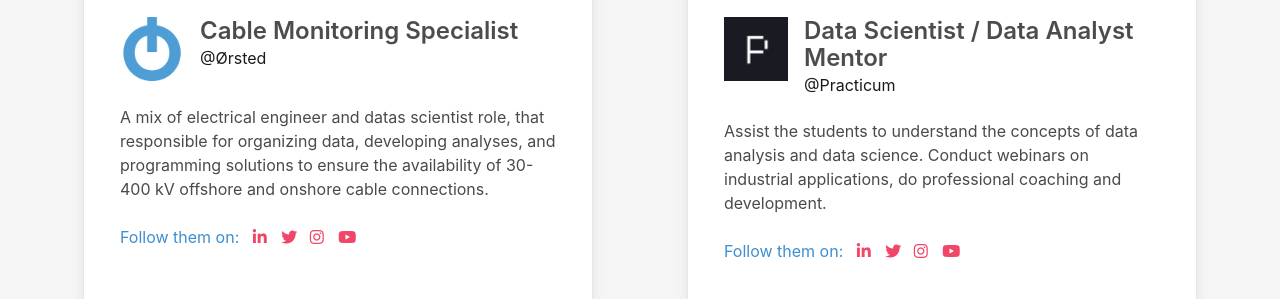
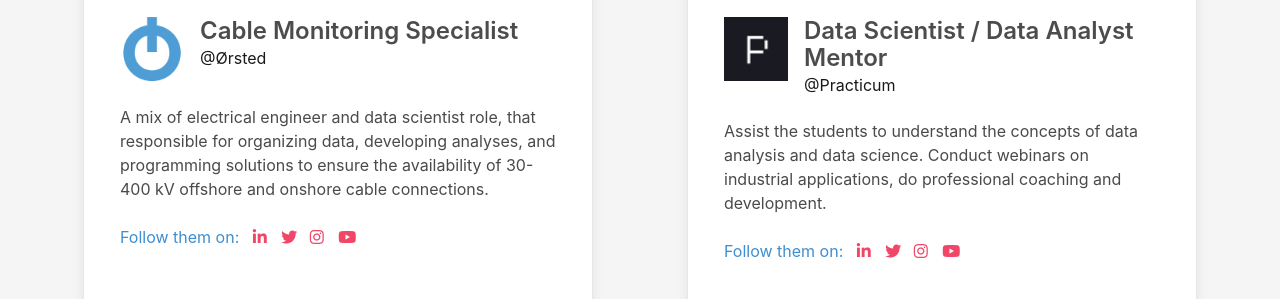
Before and after one commit to jpawitro/jpawitro.github.io, a Jekyll site: the page built from index.markdown, in a window 1280 px wide and 900 px high, scrolled down 1260 px. Shown: the part 345-644 px from the top of the window. Built offline with Jekyll 4.4.1, drawn with Linux system fonts in a browser that asks for light colours.

Commit message:
Update _config.yml

```diff
--- a/_config.yml
+++ b/_config.yml
@@ -39,7 +39,7 @@
     logo: assets/images/Orsted.png
     image: assets/images/orsted_banner.png
     role: Cable Monitoring Specialist
-    responsibility: A mix of electrical engineer and datas scientist role, that responsible for organizing data, developing analyses, and programming solutions to ensure the availability of 30-400 kV offshore and onshore cable connections.
+    responsibility: A mix of electrical engineer and data scientist role, that responsible for organizing data, developing analyses, and programming solutions to ensure the availability of 30-400 kV offshore and onshore cable connections.
   - company: Practicum
     description: Practicum is an international training bootcamp that are 100% online and part time which offer various software engineering and data analytics courses. The company help people with versatile backgrounds learn a new profession online and kick start a sustainable career in tech
     url: https://practicum.com
```
